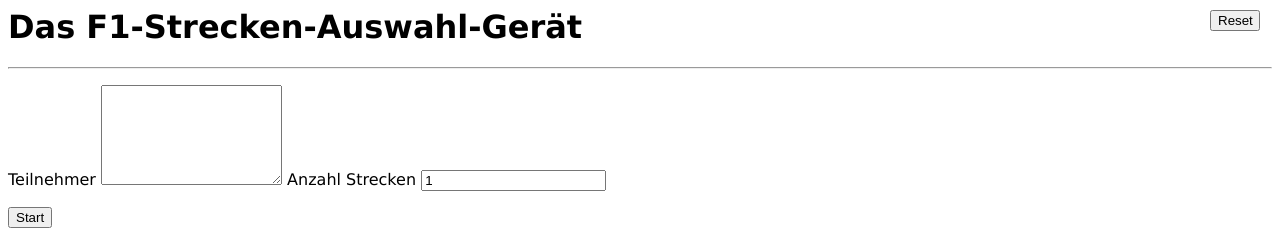
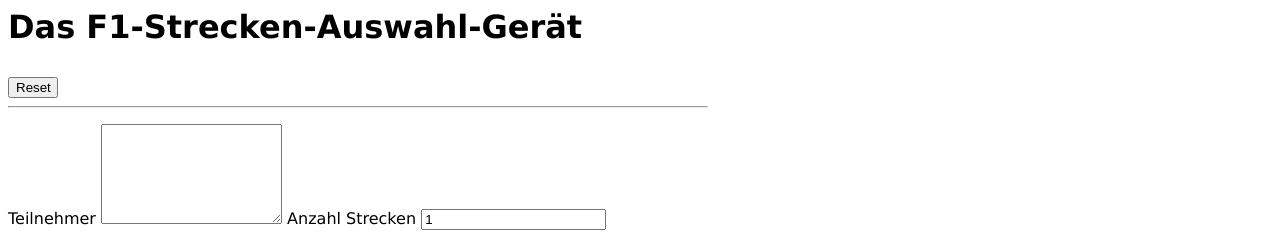
Before and after one commit to felizius/f1TrackChoiceDevice, a plain HTML site: page index.html in a window 1280 px wide. Shown: the top 243 px of the page. Drawn offline with nearby package versions, Linux system fonts and the light colour scheme.

Commit message:
Reset-Knopf, Body Width

```diff
--- a/index.html
+++ b/index.html
@@ -7,6 +7,7 @@
     }
     body {
       font-family: Verdana, Geneva, Tahoma, sans-serif;
+      width: 700;
     }
     .grey {
       opacity: 0.2;
@@ -17,8 +18,8 @@
     #reset {
      width: 50px;
      margin-top: 10px;
-     margin-right: 20px;
-     position:absolute;
+     margin-right: 100px;
+     position:relative;
      top:0;
      right:0;
  }
```
